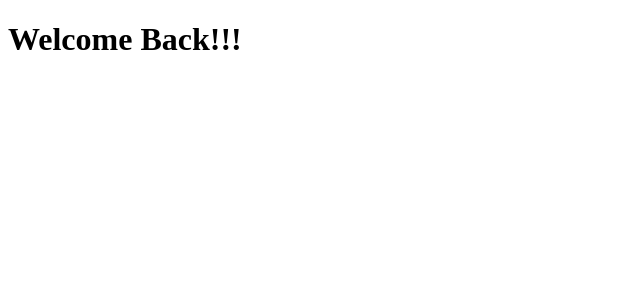
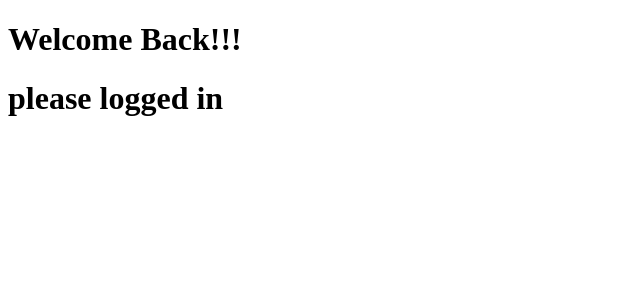
Before and after one commit to farhangalib-1/React-JS-Learning, a React (Vite) app in the folder 2nd-day/: page / in a window 1280 px wide. Shown: the top 300 px of the page, without its empty margins (0-640 px from the left). Built offline with nearby package versions, Linux system fonts and the light colour scheme.

Commit message:
conditional rendaring by && and || operator

```diff
--- a/2nd-day/src/UserLoggedIn.jsx
+++ b/2nd-day/src/UserLoggedIn.jsx
@@ -1,8 +1,10 @@
 function UserLoggedIn(){
     const isLoggedIn = true
+    const isLoggedIn2 = false
     return(
         <>
-        {isLoggedIn?<h1>Welcome Back!!!</h1> : <h1>Please log in</h1>}
+        {isLoggedIn&& <h1>Welcome Back!!!</h1>}
+        {isLoggedIn2||<h1>please logged in</h1>}
         </>
     )
 }
```
